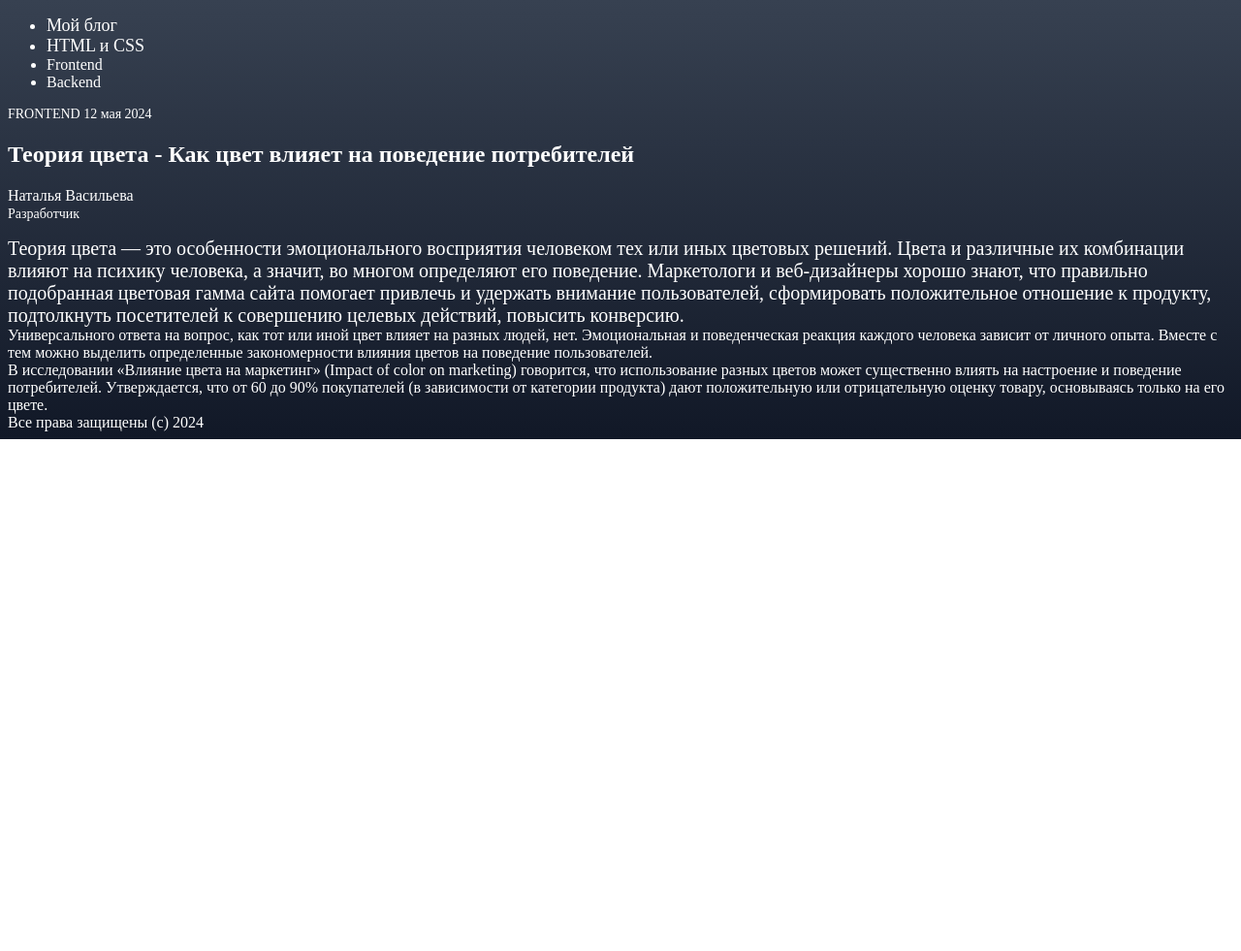
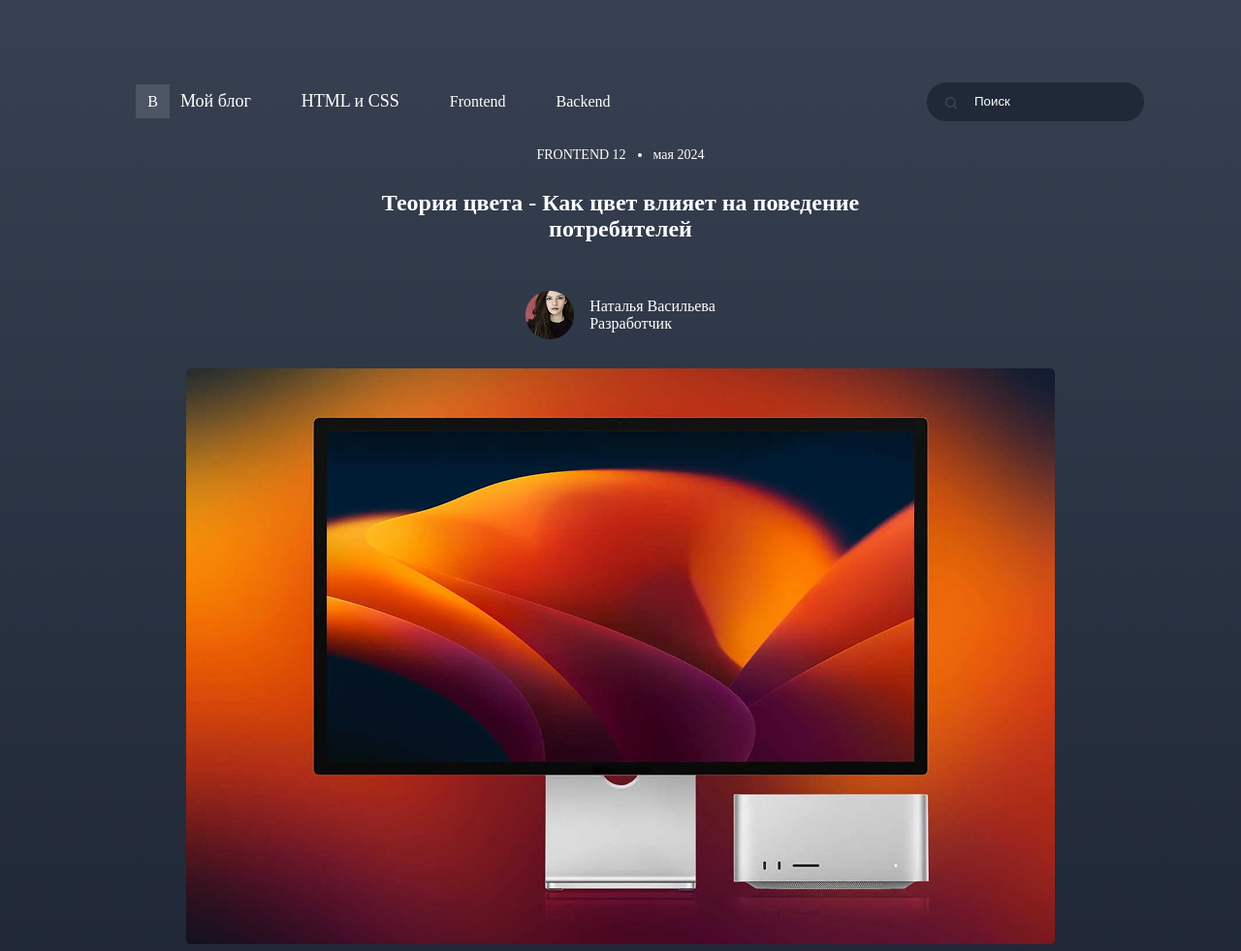
Before and after one commit to Egorek-rgb/homeWork1, a plain HTML site: page index.html in a window 1280 px wide. Shown: the top 981 px of the page at 97% size. Before the commit the page ends 800 px from the top, so only its background shows below. Drawn offline with Linux system fonts and the light colour scheme.

Commit message:
full article

```diff
--- a/index.html
+++ b/index.html
@@ -16,18 +16,32 @@
           <li class="header__item">Backend</li>
         </ul>
       </nav>
+      <form action="/search" method="get">
+        <div class="input__wrapper">
+          <input type="search" placeholder="Поиск" />
+        </div>
+      </form>
     </header>
     <main>
-      <section>
-        <p class="date">FRONTEND 12 мая 2024</p>
-        <h1 class="title">
-          Теория цвета - Как цвет влияет на поведение потребителей
-        </h1>
-        <p class="women">
-          Наталья Васильева <br />
-          <span class="px14">Разработчик</span>
-        </p>
+      <section class="hero">
+        <div class="hero__header">
+          <p class="date">FRONTEND 12 <span class="circle"> </span>мая 2024</p>
+          <h1 class="title">
+            Теория цвета - Как цвет влияет на поведение <br />
+            потребителей
+          </h1>
+        </div>
+        <div class="women">
+          <img src="/img/Ellipse 1.png" alt="women" />
+          <div class="women__about">
+            <div class="fullname">Наталья Васильева</div>
+            <div class="work">Разработчик</div>
+          </div>
+        </div>
       </section>
+      <div class="workspace">
+        <img src="/img/Rectangle 181.png" alt="" />
+      </div>
       <article>
         <section class="about-color">
           Теория цвета — это особенности эмоционального восприятия человеком тех
--- a/style.css
+++ b/style.css
@@ -2,11 +2,68 @@ body {
   background: linear-gradient(#374151, #111827);
   background-repeat: no-repeat;
   color: white;
+  box-sizing: border-box;
 }
 
 .header__item:first-child,
 .header__item:nth-child(2) {
   font-size: 18px;
+}
+
+.headr__items:first-child::before {
+  display: flex;
+  content: "B";
+  margin-right: -41px;
+  width: 35px;
+  height: 35px;
+  background-color: #4b5563;
+  justify-content: center;
+  align-items: center;
+}
+
+input[type="search"] {
+  border-radius: 100px;
+  background-color: #1f2937;
+  border: none;
+  width: 224px;
+  height: 40px;
+  position: relative;
+}
+form {
+  position: relative;
+}
+.input__wrapper::before {
+  content: url(/img/search.svg);
+  color: black;
+  position: absolute;
+  z-index: 1;
+  left: 18px;
+  top: 14px;
+}
+
+input::placeholder {
+  color: white;
+}
+
+input {
+  padding-left: 49px;
+  color: rgb(168, 172, 196);
+}
+.header {
+  max-width: 1080px;
+  margin: 0 auto;
+  display: flex;
+  align-items: center;
+  justify-content: space-between;
+  margin-top: 71px;
+}
+
+.headr__items {
+  list-style: none;
+  display: flex;
+  align-items: center;
+  justify-content: space-between;
+  gap: 52px;
 }
 
 .header__item:last-child,
@@ -45,3 +102,69 @@ body {
 .footer {
   font-size: 16px;
 }
+
+.women {
+  display: flex;
+  gap: 16px;
+  align-items: center;
+}
+
+.hero__header {
+  text-align: center;
+  display: flex;
+  flex-direction: column;
+  align-items: center;
+}
+
+.hero {
+  display: flex;
+  flex-direction: column;
+  align-items: center;
+}
+.workspace {
+  text-align: center;
+  margin-top: 30px;
+}
+
+.title {
+  margin-top: 14px;
+}
+
+.women {
+  margin-top: 30px;
+}
+
+.circle {
+  display: inline-block;
+  margin-left: 12px;
+  margin-right: 12px;
+  height: 4px;
+  width: 4px;
+  border-radius: 100px;
+  background-color: white;
+}
+
+.date {
+  display: flex;
+  align-items: center;
+}
+
+article {
+  max-width: 708px;
+  margin: 0 auto;
+  margin-top: 67px;
+}
+
+.search {
+  margin-top: 50px;
+}
+
+.answer {
+  margin-top: 50px;
+}
+
+footer {
+  text-align: center;
+  margin-top: 103px;
+  margin-bottom: 77px;
+}
```
Also changed, not shown: img/Ellipse 1.png (added), img/Rectangle 181.png (added), img/search.svg (added).
